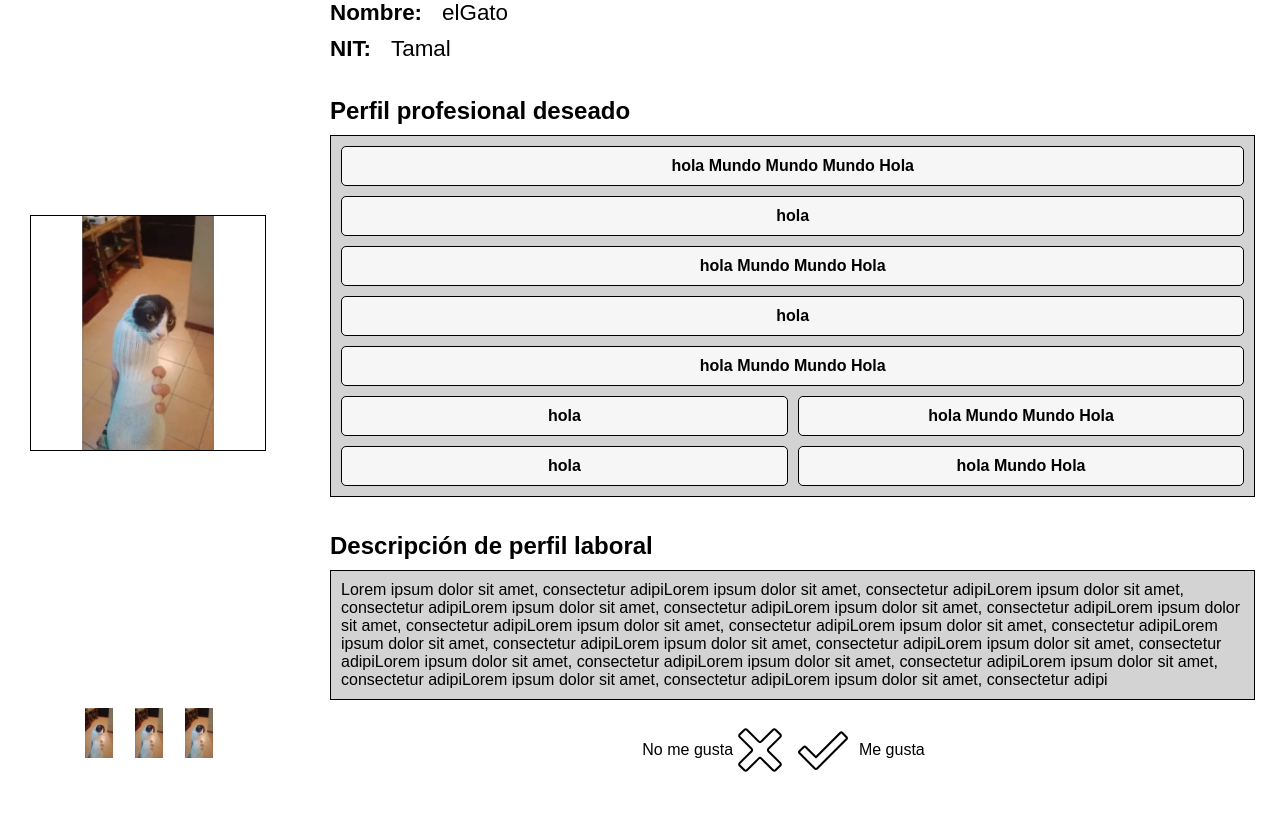
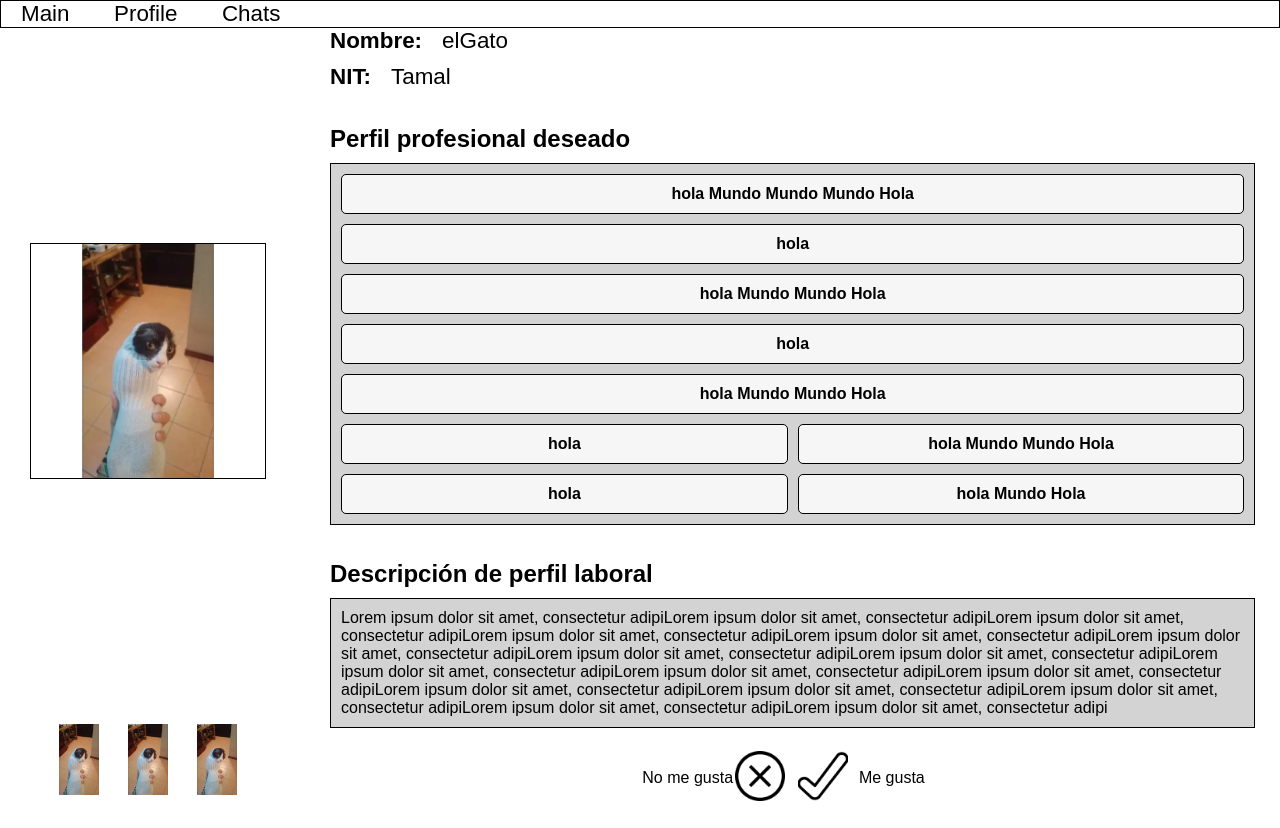
Before and after one commit to jmoc3/Tindem, a website built with Vite: page src/views/mainView/empresa/company.html in a window 1280 px wide. Before the commit the page ends 800 px from the top, so only its background shows below. Built offline with nearby package versions, Linux system fonts and the light colour scheme.

Commit message:
Nav e iconos

```diff
--- a/src/views/mainView/empresa/company.css
+++ b/src/views/mainView/empresa/company.css
@@ -4,8 +4,28 @@
     margin: 0;
     padding: 0;
     list-style: none;
+    text-decoration: none;
     font-family: Arial, Helvetica, sans-serif;
 }
+/*Header*/
+.header {
+    display: flex;
+    width: 100%;
+    border: 1px solid #000;
+}
+/*Nav*/
+.nav li {
+    display: inline-block;
+    padding: 0 20px;
+    cursor: pointer;
+    transition: all .4s;
+}
+.nav li > a{
+    color: #000;
+    font-size: 1.4rem;
+    cursor: pointer;
+}
+
 /*Contenedor general*/
 .container {
     display: flex;
@@ -30,13 +50,14 @@
 }
     /*Para alinear logos Horizontal x Vertical*/
 .contLogos {
-    width: 50%;
+    width: 70%;
     height: 20%;
 }
 .contLogos ul,li {
     display: flex;
-    justify-content: space-around;
+    justify-content: space-evenly;
     align-items: center;
+    gap: 15px;
     height: 100%;
 }
 
@@ -171,9 +192,16 @@
     width: 80%;
     border: 1px solid #000;
 }
-.contLogos li > .social {
+.contLogos li .socialLink > .social {
+    width: 40px;
+}
+.logoSelect .logo {
     width: 50px;
 }
-.logoSelect > .logo {
-    width: 50px;
+
+/*Animaciones Nav*/
+.nav li:hover {
+    transform: scale(1.1);
+    border: 1px dashed black;
+    transition: all .3s;
 }
--- a/src/views/mainView/empresa/company.html
+++ b/src/views/mainView/empresa/company.html
@@ -8,6 +8,23 @@
     <link rel="stylesheet" href="company.css">
 </head>
 <body>
+    <header class="header">
+        <!--Logo - Si es que existe-->
+        <div class="logo"></div>
+        <nav>
+            <ul class="nav">
+                <li>
+                    <a href="#">Main</a>
+                </li>
+                <li>
+                    <a href="#">Profile</a>
+                </li>
+                <li>
+                    <a href="#">Chats</a>
+                </li>
+            </ul>
+        </nav>
+    </header>
     <div class="container">
         <!--Contenedor de imagenes y logos // Izquierda-->
             <div class="contLeft">
@@ -17,13 +34,19 @@
                 <div class="contLogos">
                     <ul>
                         <li class="socialOne">
-                            <img class="social" src="img/gatoTamalHD.png" alt="logoInsano">
+                            <a href="#" class="socialLink">
+                                <img class="social left" src="img/gatoTamal.png" alt="logoInsano">
+                            </a>
                         </li>
                         <li class="socialTwo">
-                            <img class="social" src="img/gatoTamalHD.png" alt="logoInsano">
+                            <a href="#" class="socialLink">
+                                <img class="social middle" src="img/gatoTamal.png" alt="logoInsano">
+                            </a>
                         </li>
                         <li class="socialThree">
-                            <img class="social" src="img/gatoTamalHD.png" alt="logoInsano">
+                            <a href="#" class="socialLink">
+                                <img class="social right" src="img/gatoTamal.png" alt="logoInsano">
+                            </a>
                         </li>
                     </ul>
                 </div>
@@ -89,10 +112,14 @@
                 <div class="contSelectBtn">
                     <div class="rejectCont logoSelect">
                         <p>No me gusta</p>
-                        <img class="logo" src="img/reject.svg" alt="rejectLogo">
+                        <a href="#" class="rejectImage">
+                            <img class="logo" src="img/reject.png" alt="RejectIMG">
+                        </a>
                     </div>
                     <div class="confirmCont logoSelect">
-                        <img class="logo" src="img/confirm.svg" alt="ConfirmLogo">
+                        <a href="#" class="confirmImage">
+                            <img class="logo" src="img/confirm.png" alt="ConfirmIMG">
+                        </a>
                         <p>Me gusta</p>
                     </div>
                 </div>
```
Also changed, not shown: src/views/mainView/empresa/img/confirm.png (added), src/views/mainView/empresa/img/reject.png (added).
